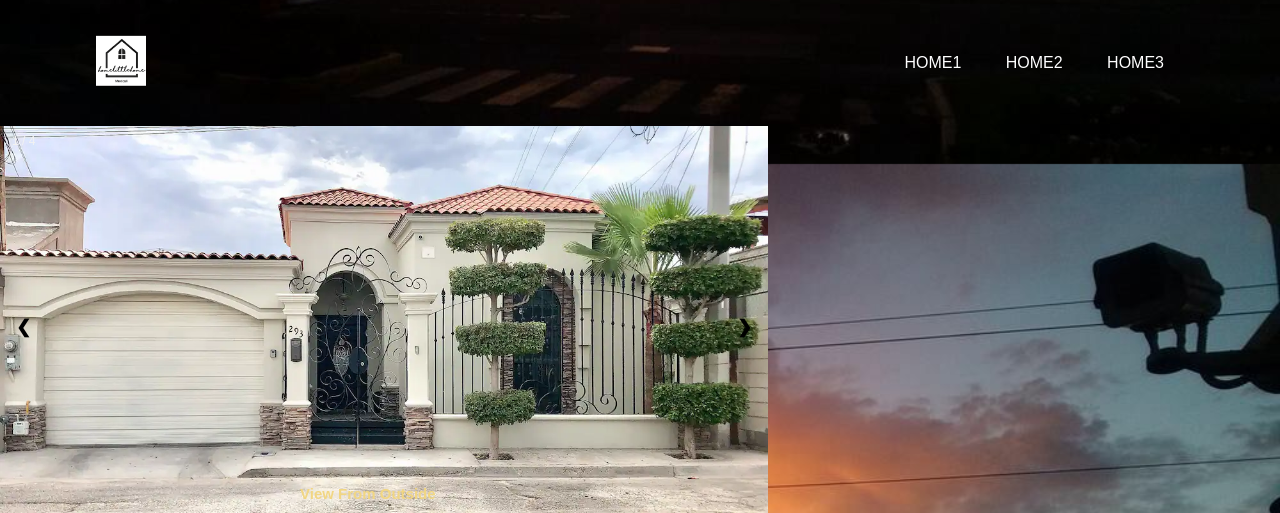
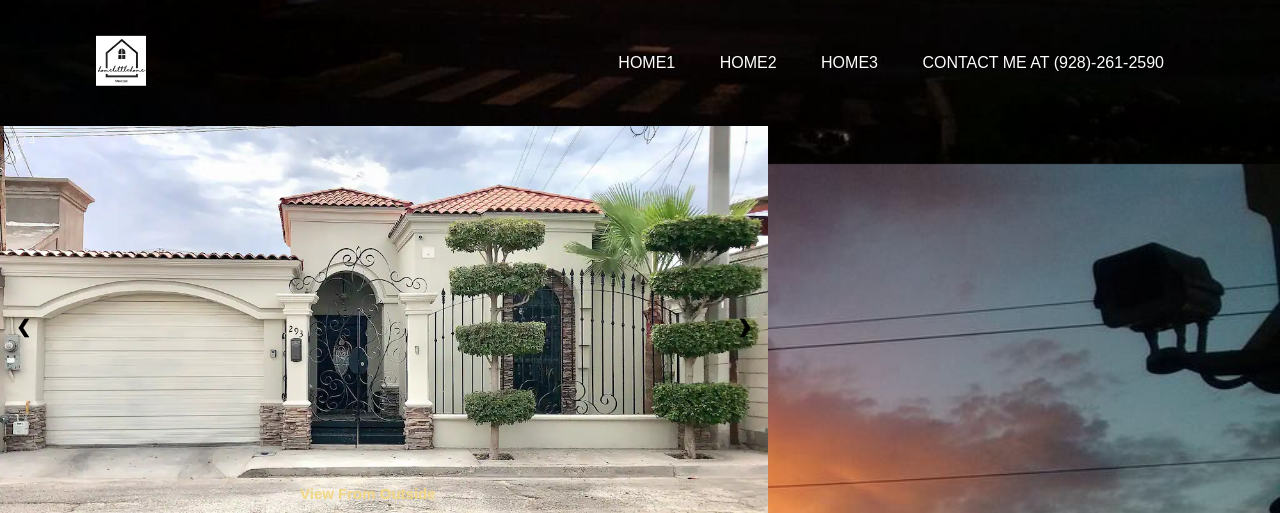
Before and after one commit to juansierr4/HomeLittleHome, a Python web app: template templates/home1.html in a window 1280 px wide. Shown: the top 513 px of the page. Run offline with Jinja, Linux system fonts and the light colour scheme; the template is opened without the code that fills it, so the values that code supplies are empty.

Commit message:
Add files via upload

```diff
--- a/templates/home1.html
+++ b/templates/home1.html
@@ -11,7 +11,6 @@
     <link rel="stylesheet" href="style.css">
 </head>
 <body>
-
     <div class = "background">
         <div class ="navbar"><a href = "index.html">
 
@@ -20,6 +19,7 @@
                 <li><a href = "home1.html">Home1</a></li>
                 <li><a href = "home2.html">Home2</a></li>
                 <li><a href = "home3.html">Home3</a></li>
+                <li class="contact"><a href = "https://www.airbnb.com/users/show/265716900">Contact me at (928)-261-2590</a></li>
         </ul>
         </div>
 
--- a/templates/home2.html
+++ b/templates/home2.html
@@ -11,7 +11,6 @@
     <link rel="stylesheet" href="style.css">
 </head>
 <body>
-
     <div class = "background">
         <div class ="navbar"><a href = "index.html">
 
@@ -20,6 +19,7 @@
                 <li><a href = "home1.html">Home1</a></li>
                 <li><a href = "home2.html">Home2</a></li>
                 <li><a href = "home3.html">Home3</a></li>
+                <li class="contact"><a href = "https://www.airbnb.com/users/show/265716900">Contact me at (928)-261-2590</a></li>
         </ul>
         </div>
 
--- a/templates/home3.html
+++ b/templates/home3.html
@@ -11,7 +11,6 @@
     <link rel="stylesheet" href="style.css">
 </head>
 <body>
-
     <div class = "background">
         <div class ="navbar"><a href = "index.html">
 
@@ -20,6 +19,7 @@
                 <li><a href = "home1.html">Home1</a></li>
                 <li><a href = "home2.html">Home2</a></li>
                 <li><a href = "home3.html">Home3</a></li>
+                <li class="contact"><a href = "https://www.airbnb.com/users/show/265716900">Contact me at (928)-261-2590</a></li>
         </ul>
         </div>
 
--- a/templates/index.html
+++ b/templates/index.html
@@ -19,9 +19,9 @@
                 <li><a href = "home1.html">Home1</a></li>
                 <li><a href = "home2.html">Home2</a></li>
                 <li><a href = "home3.html">Home3</a></li>
+                <li class="contact"><a href = "https://www.airbnb.com/users/show/265716900">Contact me at (928)-261-2590</a></li>
         </ul>
         </div>
-
         <div class= "column">
             <div><a href="home1.html"><img src="home1.jpg" width="33%;"></a></div>
             <div><a href="home2.html"><img src="home2.jpg" width="33%;"></a></div>
--- a/templates/style.css
+++ b/templates/style.css
@@ -69,6 +69,10 @@ html, body{
     top:30%;
     width:90%;
     height:40%%;}
+
+    .contact {
+        color: white;
+    }
 
 /*-----------------------home 3 slideshow styling----------------------------------*/
 * {box-sizing:border-box}
```
